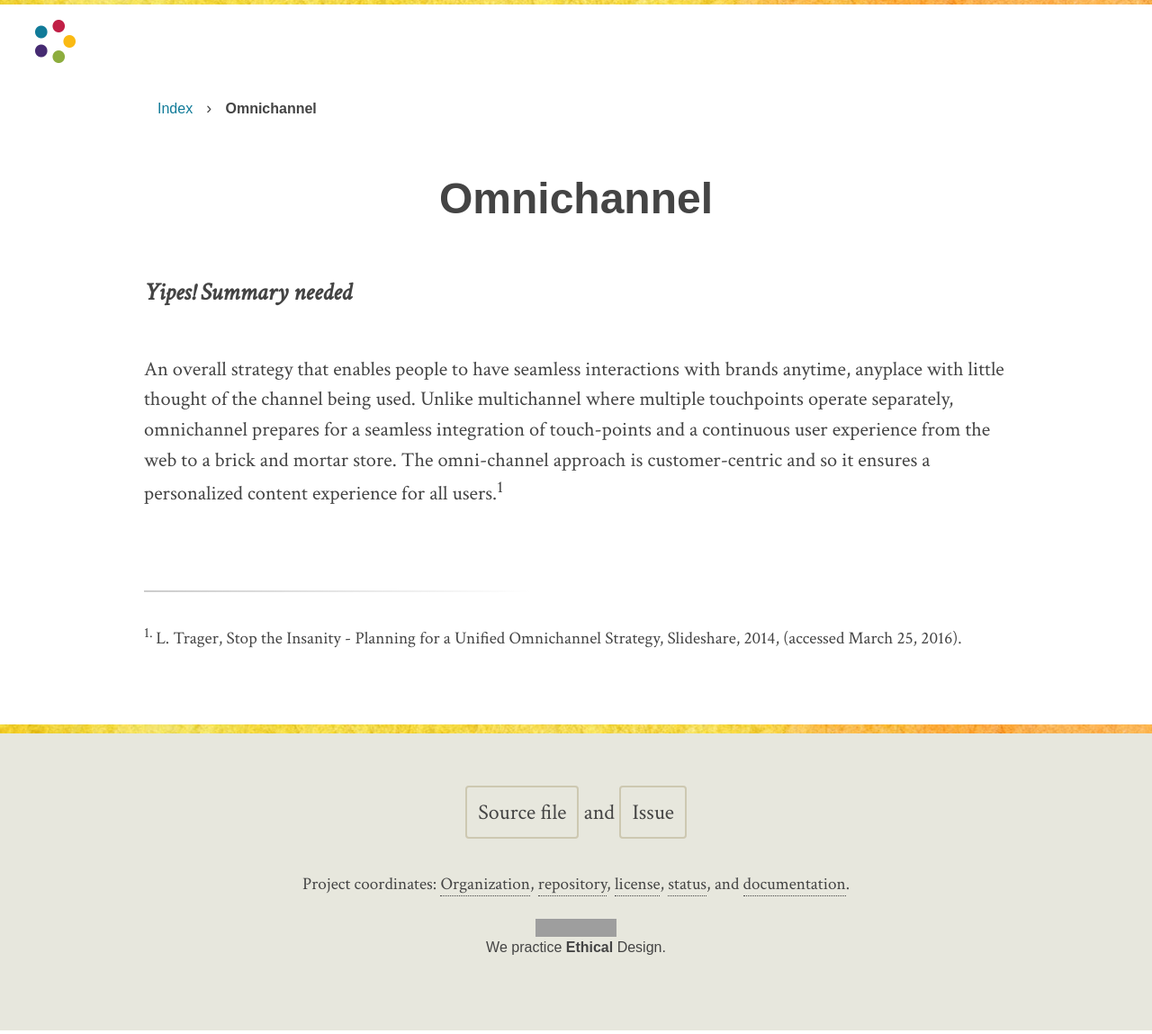
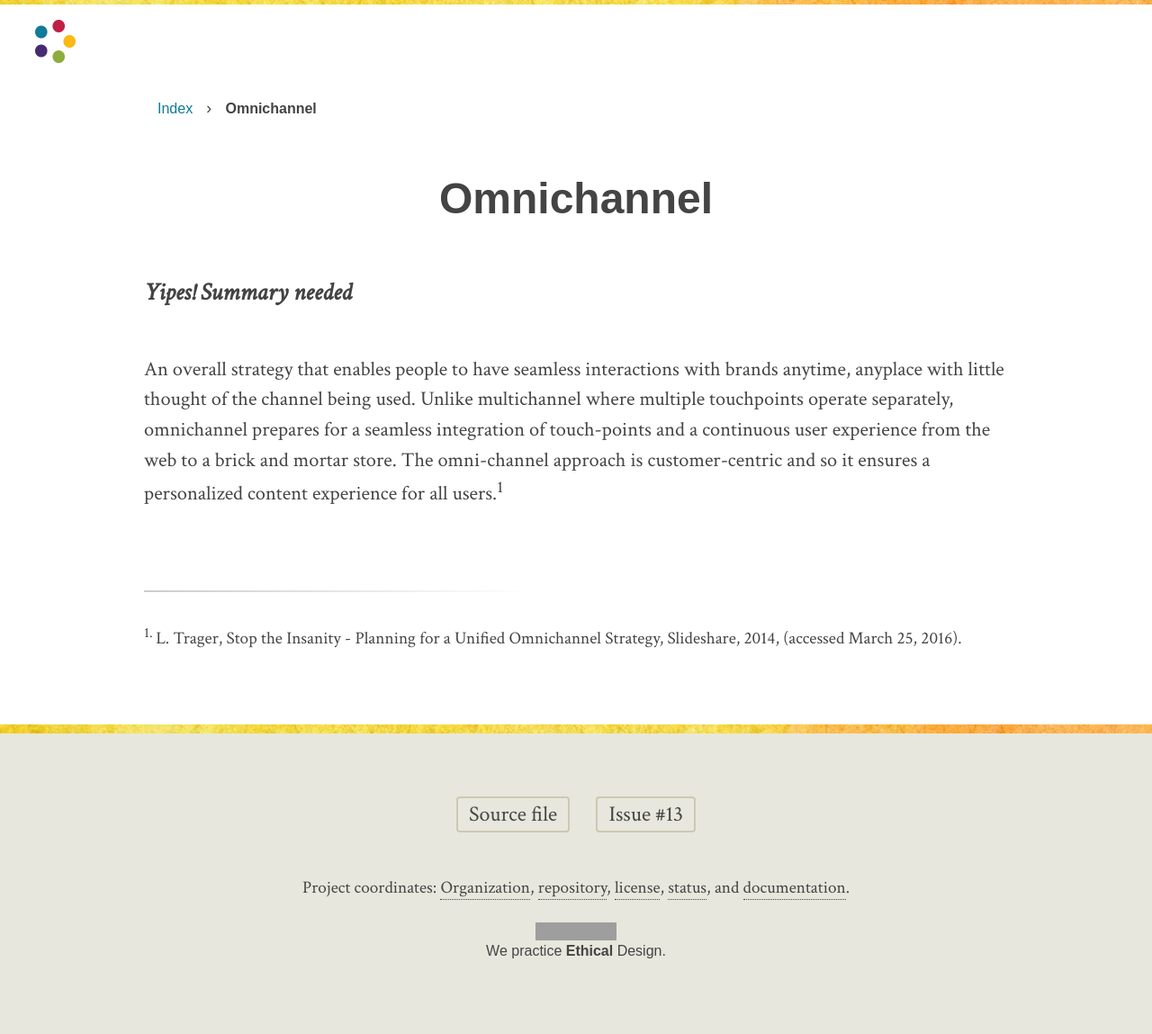
Before and after one commit to content-strategy-forum/csf-glossary, a Jekyll site: the page built from omnichannel.md, in a window 1280 px wide. Shown: the whole page at 90% size. Built offline with Jekyll 4.4.1, drawn with Linux system fonts in a browser that asks for light colours; some web fonts are replaced; grey boxes are pictures that could not be loaded.

Commit message:
footer work

```diff
--- a/_includes/domain.html
+++ /dev/null
@@ -1 +0,0 @@
-https://content-strategy-forum.github.io
--- /dev/null
+++ b/_includes/repo-path.html
@@ -0,0 +1 @@
+https://github.com/content-strategy-forum/csf-glossary
--- a/_layouts/default.html
+++ b/_layouts/default.html
@@ -12,9 +12,7 @@
 		<main aria-label="Main content">
 			<div class="container">
 
-
       {{ content }}
-
 
 		</div><!-- e/o container -->
 	</main>
--- a/_layouts/definition.html
+++ b/_layouts/definition.html
@@ -30,10 +30,10 @@
 		</main>
 		<footer>
 			<div class="holdfast">
-				<p class="draft">
-					<a href="https://github.com/content-strategy-forum/csf-glossary/blob/master/{{ page.title | slugify }}.md">Source file</a> and
-					<a href="https://github.com/content-strategy-forum/csf-glossary/issues/{{ page.issue_id }}">Issue</a>
-				</p>
+				<ul class="draft">
+					<li><a href="{% include repo-path.html %}/blob/master/{{ page.title | slugify }}.md">Source file</a></li>
+					<li><a href="{% include repo-path.html %}/issues/{{ page.issue_id }}">Issue #{{ page.issue_id }}</a></li>
+				</ul>
 				{% include legal.html %}
 			</div>
 		</footer>
--- a/assets/main.css
+++ b/assets/main.css
@@ -16,7 +16,7 @@ label, input[type="checkbox"], input[type="radio"], input[type="submit"] { curso
 html { overflow-y: scroll; }
 
 body {
-  background: #fff url({% include domain.html %}/csf-glossary/assets/brand/stripe.jpg) 78% -15px repeat-x;
+  background: #fff url({{ site.github.url }}/assets/brand/stripe.jpg) 78% -15px repeat-x;
 	font-size: 100%;
   font-family: 'Crimson Text', serif;
   line-height: 1.5;
@@ -255,12 +255,28 @@ footer {
   padding-top: 5em;
 	padding-bottom: 5em;
   margin-top: 5em;
-  background: #e7e7dd url({% include domain.html %}/csf-glossary/assets/brand/stripe.jpg) 75% -10px repeat-x;
+  background: #e7e7dd url({{ site.github.url }}/assets/brand/stripe.jpg) 75% -10px repeat-x;
+}
+
+.draft {
+	width: 300px;
+	margin-left: auto;
+	margin-right: auto;
+  list-style: none;
+}
+
+.draft li {
+	display: inline;
+	width: auto;
+	margin-left: .5em;
+	margin-right: .5em;
 }
 
 .draft a {
-	padding: .5em;
-	border: 2px solid #CDC8B1;
+  display: inline-block;
+	padding-left: .5em;
+	padding-right: .5em;
+	border: 2px solid #cdc8b1;
 	border-radius: 4px;
 }
 
```
